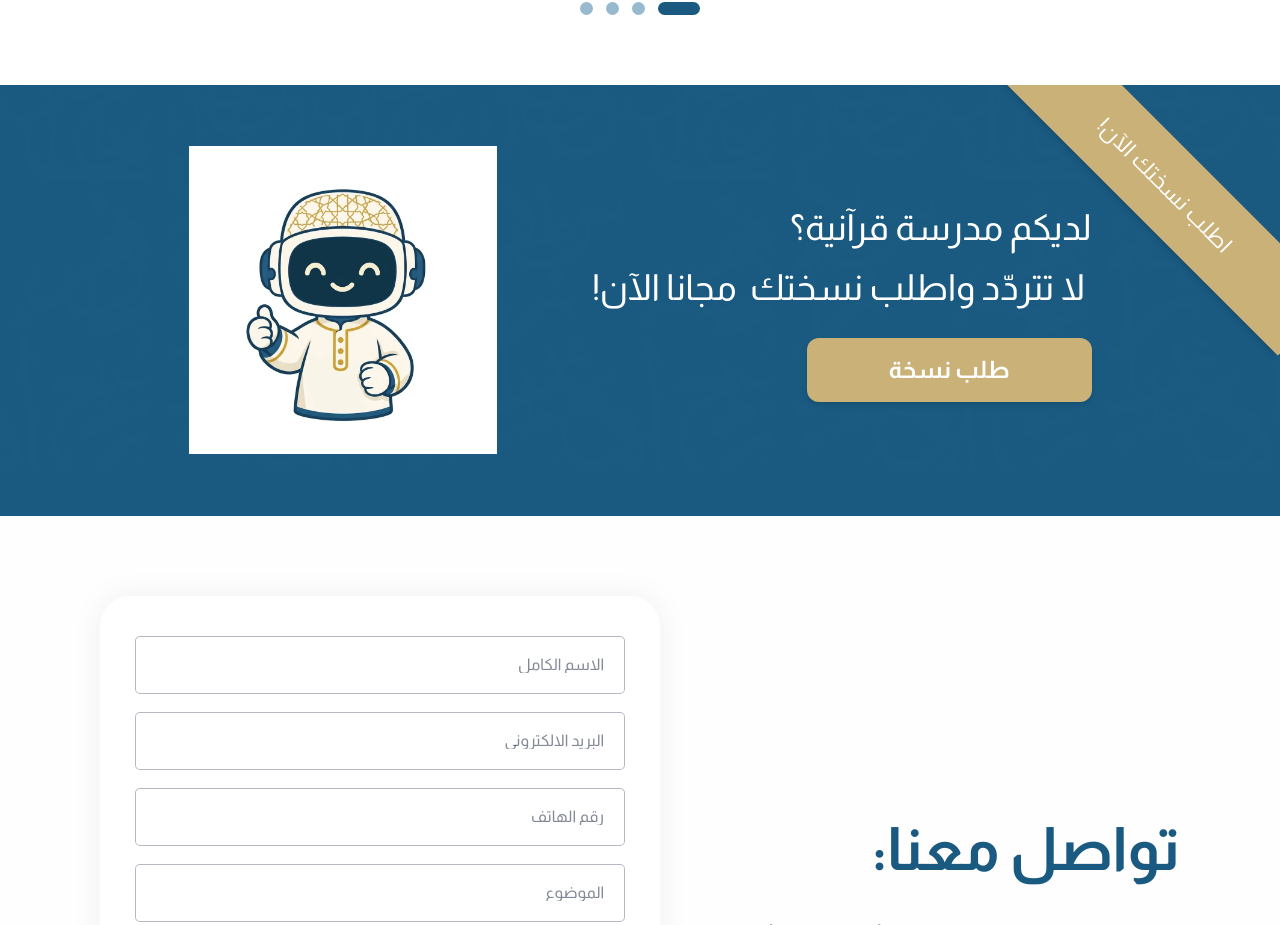
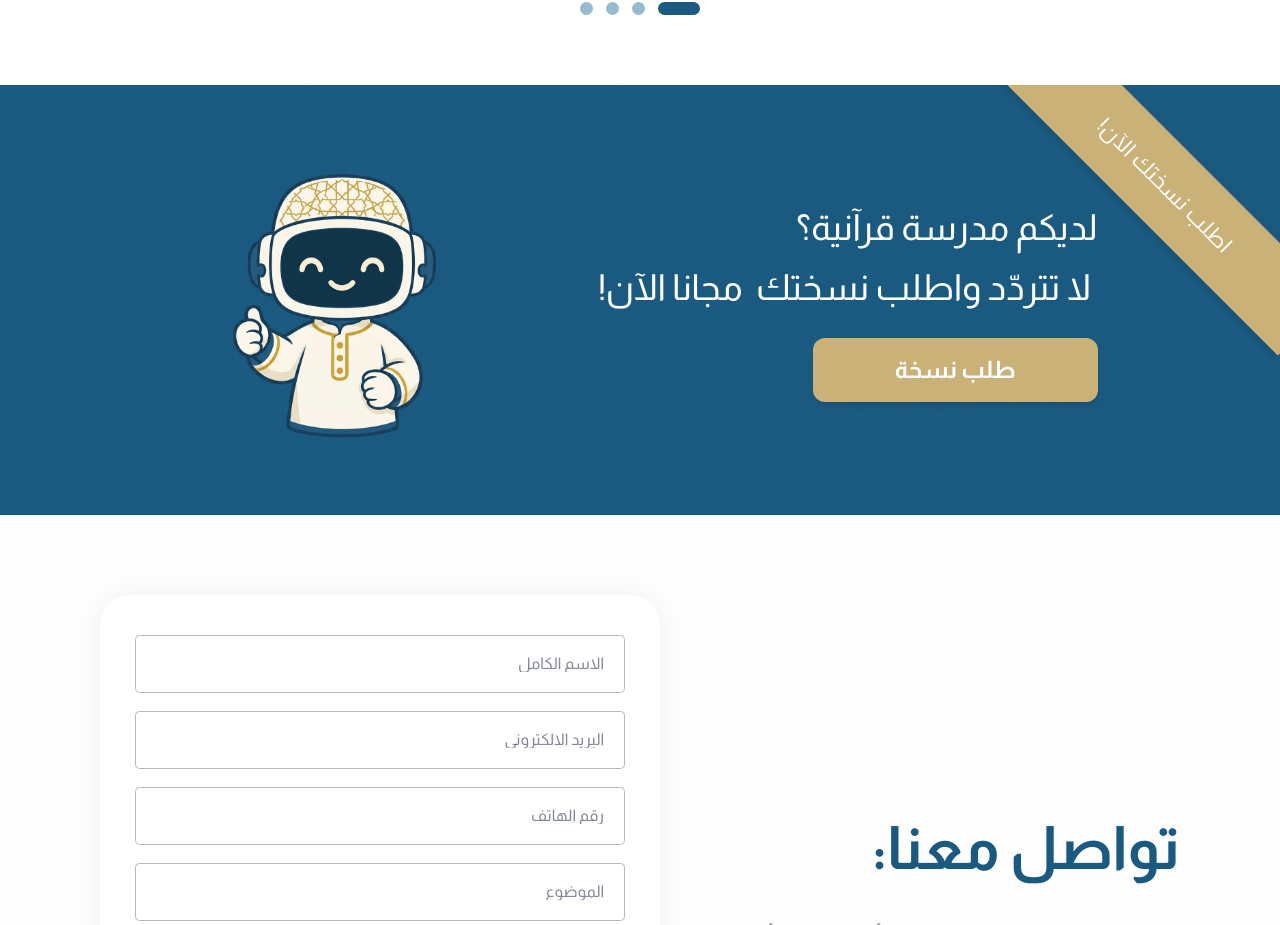
Before and after one commit to lo-ucif/hafez-web, a React (Vite) app: page / in a window 1280 px wide. Shown: the part 4797-5722 px from the top of the page. Built offline with nearby package versions, Linux system fonts and the light colour scheme.

Commit message:
feat: add CTA component and register robot mascot asset constants

```diff
--- a/src/components/home/CTA.tsx
+++ b/src/components/home/CTA.tsx
@@ -52,16 +52,17 @@ export default function CTA() {
           w-full max-w-[1200px] relative z-10
         "
       >
-        {/* Book cover / Mascot illustration matching Figma node 196:503 */}
+        {/* Mascot illustration with SVG background matching user request */}
         <motion.div
           whileHover={{ y: -8, scale: 1.03 }}
           transition={{ type: "spring", stiffness: 300, damping: 20 }}
-          className="w-[280px] sm:w-[308px] h-[320px] sm:h-[350.66px] relative shrink-0 overflow-hidden cursor-pointer"
+          className="w-[280px] sm:w-[320px] h-[320px] sm:h-[350px] relative shrink-0 flex items-center justify-center cursor-pointer select-none"
         >
+          {/* Transparent Robot Mascot */}
           <img
             alt="شعار حافظ الروبوت"
-            className="absolute inset-0 max-w-none object-contain size-full pointer-events-none"
-            src={IMAGES.bookCoverUniversity}
+            className="relative z-10 w-auto h-[100%] max-h-[400px] "
+            src={IMAGES.robotMascot}
           />
         </motion.div>
 
@@ -85,7 +86,10 @@ export default function CTA() {
 
           <motion.a
             href="#contact"
-            whileHover={{ scale: 1.05, boxShadow: "0px 8px 25px rgba(202, 177, 120, 0.45)" }}
+            whileHover={{
+              scale: 1.05,
+              boxShadow: "0px 8px 25px rgba(202, 177, 120, 0.45)",
+            }}
             whileTap={{ scale: 0.95 }}
             className="
               bg-[#cab178] hover:bg-[#bfa56a] text-white
--- a/src/constants/images.ts
+++ b/src/constants/images.ts
@@ -52,7 +52,8 @@ export const IMAGES = {
   bookCoverPrimary: "/figma-exact/institution-maqraa.webp",
   bookCoverMiddle: "/figma-exact/institution-school.webp",
   bookCoverHigh: "/figma-exact/institution-mosque.webp",
-  bookCoverUniversity: "/figma-exact/imgBookCover7.webp",
+  bookCoverUniversity: "/figma-exact/robot-mascot.webp",
+  robotMascot: "/figma-exact/robot-mascot.webp",
 
   // CTA section
   ctaBookCover: hafez,
```
Also changed, not shown: public/figma-exact/robot-mascot.webp (added).
